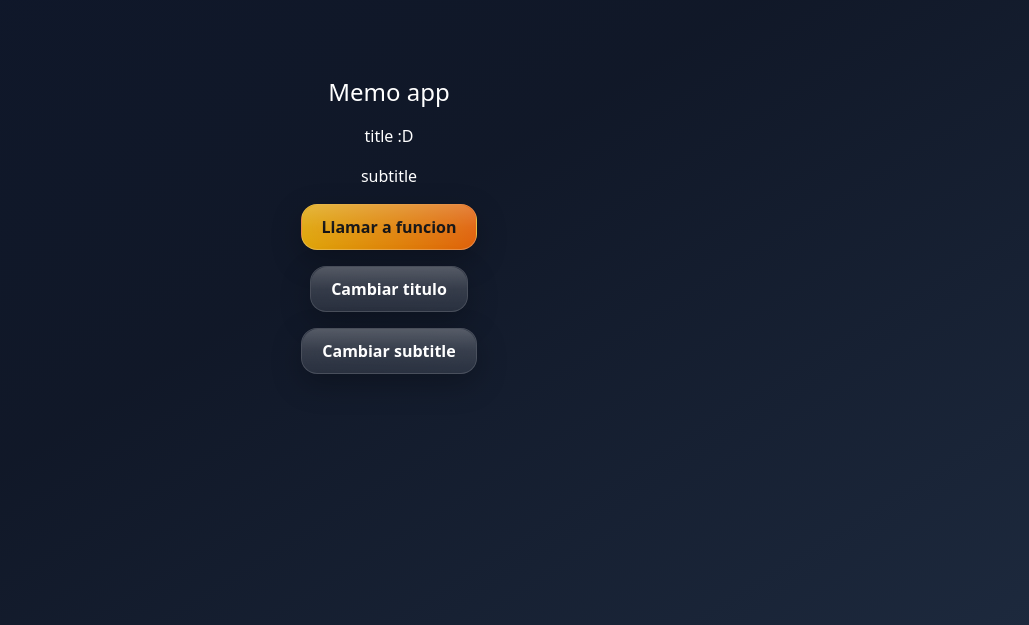
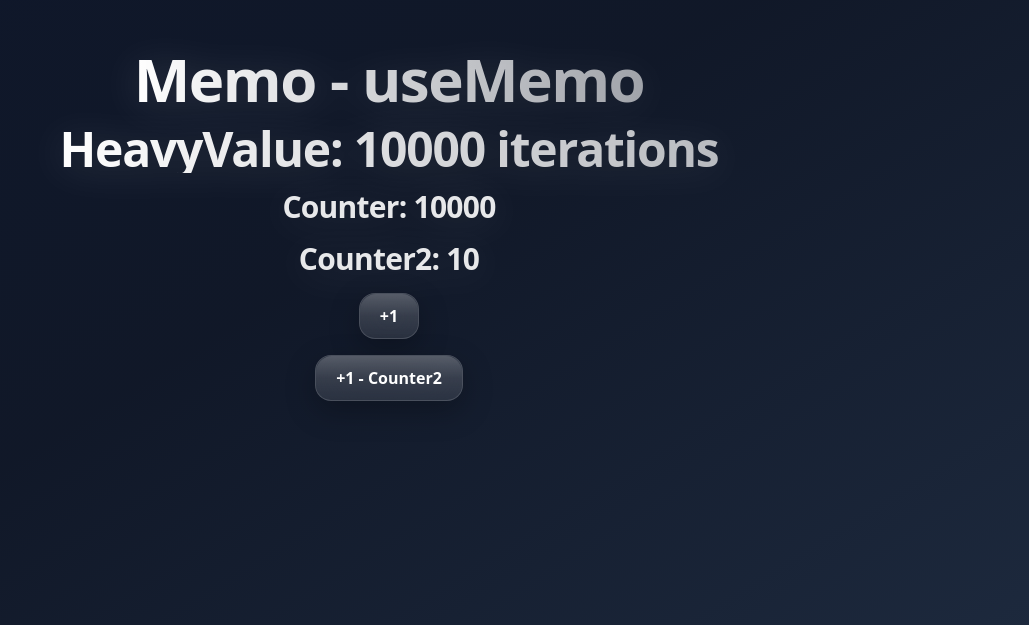
Before and after one commit to PatricioOsorio/course-react-desde-cero, a React (Vite) app in the folder 04-hooks-app/: page / in a window 1280 px wide. Shown: the part 175-800 px from the top of the page, without its empty margins (251-1280 px from the left). Built offline with nearby package versions, Linux system fonts and the light colour scheme.

Commit message:
feat: (Sección 11 - Memorización y optimizaciones) useMemo - Memorización de valores

```diff
--- /dev/null
+++ b/04-hooks-app/src/06-memos/MemoCounter.tsx
@@ -0,0 +1,35 @@
+import { useCounter } from '@/hooks/useCounter';
+import { useMemo } from 'react';
+
+const heavyStuff = (iterationNumber: number) => {
+  console.time('[STUFF]: Init');
+
+  for (let i = 0; i < iterationNumber; i++) {
+    console.log('Lets go...');
+  }
+
+  console.timeEnd('[STUFF]: Started');
+
+  return `${iterationNumber} iterations`;
+};
+
+export const MemoCounter = () => {
+  const { counter, increment } = useCounter(10_000);
+  const { counter: counter2, increment: increment2 } = useCounter(10);
+
+  const heavyValue = useMemo(() => heavyStuff(counter), [counter]);
+
+  return (
+    <article className="flex flex-col gap-4 items-center">
+      <h1>Memo - useMemo</h1>
+
+      <h2>HeavyValue: {heavyValue}</h2>
+
+      <h4>Counter: {counter}</h4>
+      <h4>Counter2: {counter2}</h4>
+
+      <button onClick={increment}>+1</button>
+      <button onClick={increment2}>+1 - Counter2</button>
+    </article>
+  );
+};
--- a/04-hooks-app/src/App.css
+++ b/04-hooks-app/src/App.css
@@ -1,4 +1,4 @@
-@import "tailwindcss";
+@import 'tailwindcss';
 
 /* =========================
    Base: Liquid Glass Button
@@ -26,6 +26,57 @@
   button:focus-visible {
     @apply outline-none ring-2 ring-white/50 ring-offset-2 ring-offset-black/30;
   }
+
+  /* Title */
+  h1,
+  h2,
+  h3,
+  h4,
+  h5,
+  h6 {
+    @apply font-semibold tracking-tight;
+    @apply text-white;
+    @apply drop-shadow-[0_4px_20px_rgba(255,255,255,0.15)];
+  }
+
+  h1 {
+    @apply text-5xl md:text-6xl;
+    @apply font-bold;
+    @apply bg-gradient-to-r from-white via-white/80 to-white/60;
+    @apply bg-clip-text text-transparent;
+  }
+
+  h2 {
+    @apply text-4xl md:text-5xl;
+    @apply bg-gradient-to-r from-white via-white/85 to-white/70;
+    @apply bg-clip-text text-transparent;
+  }
+
+  h3 {
+    @apply text-3xl md:text-4xl;
+    @apply text-white/95;
+  }
+
+  h4 {
+    @apply text-2xl md:text-3xl;
+    @apply text-white/90;
+  }
+
+  h5 {
+    @apply text-xl md:text-2xl;
+    @apply text-white/80;
+  }
+
+  h6 {
+    @apply text-lg md:text-xl;
+    @apply text-white/70 uppercase tracking-wider;
+  }
+
+  /* Opcional: glow suave al hover (solo si son interactivos) */
+  h1:hover,
+  h2:hover {
+    @apply drop-shadow-[0_6px_30px_rgba(255,255,255,0.25)];
+  }
 }
 
 /* =========================
@@ -34,7 +85,7 @@
 @layer components {
   /* Reflejo superior (liquid highlight) */
   button::before {
-    content: "";
+    content: '';
     @apply pointer-events-none absolute inset-0 rounded-2xl;
     @apply bg-gradient-to-b from-white/35 via-white/10 to-transparent;
     @apply opacity-60;
@@ -42,12 +93,14 @@
 
   /* “Sheen” lateral animado al hover (apple-ish) */
   button::after {
-    content: "";
+    content: '';
     @apply pointer-events-none absolute -inset-x-10 inset-y-0 rounded-2xl;
     @apply bg-gradient-to-r from-transparent via-white/30 to-transparent;
     @apply opacity-0 blur-md;
     transform: translateX(-30%);
-    transition: opacity 300ms ease, transform 600ms ease;
+    transition:
+      opacity 300ms ease,
+      transform 600ms ease;
   }
 
   button:hover::after {
--- a/04-hooks-app/src/App.tsx
+++ b/04-hooks-app/src/App.tsx
@@ -1,4 +1,4 @@
-import { MemoHook } from './06-memos/MemoHook';
+import { MemoCounter } from './06-memos/MemoCounter';
 import './App.css';
 
 function App() {
@@ -11,7 +11,8 @@ function App() {
       {/* <FocusScreen /> */}
       {/* <TasksApp /> */}
       {/* <ScrambleWords /> */}
-      <MemoHook />
+      {/* <MemoHook /> */}
+      <MemoCounter />
     </article>
   );
 }
```
